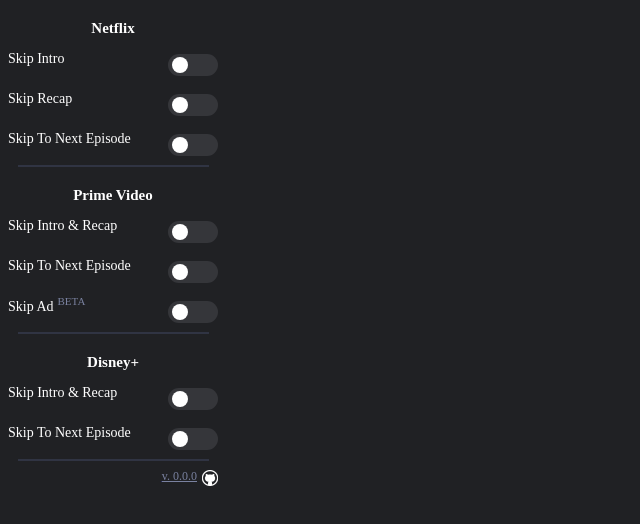
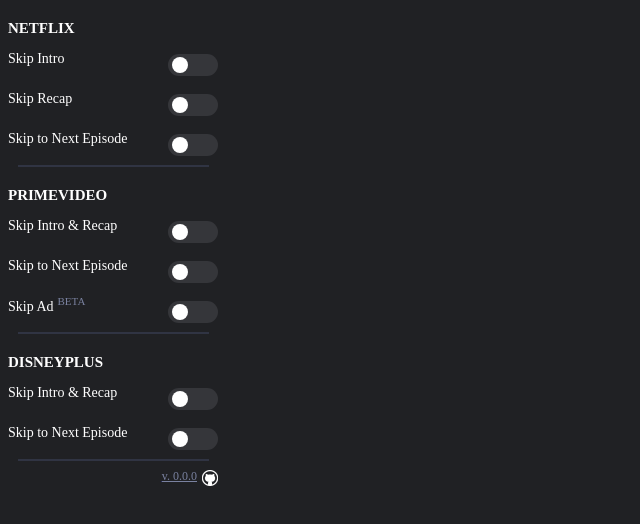
Before and after one commit to radar155/streamingskipper, a website built with webpack: page src/popup/popup.html in a window 1280 px wide. Shown: the whole page, without its empty margins (0-640 px from the left). Built offline with nearby package versions, Linux system fonts and the light colour scheme; some packages are replaced by stand-ins of ours.

Commit message:
generalize config to generate HTML in popup script

```diff
--- a/src/config.js
+++ b/src/config.js
@@ -2,21 +2,25 @@
     {
         service: 'NETFLIX',
         name: 'netflix_skip_intro',
+        ui: 'Skip Intro',
         selectors: ['button[data-uia="player-skip-intro"]']
     },
     {
         service: 'NETFLIX',
         name: 'netflix_skip_recap',
+        ui: 'Skip Recap',
         selectors: ['button[data-uia="player-skip-recap"]']
     },
     {
         service: 'NETFLIX',
         name: 'netflix_skip_next_episode',
+        ui: 'Skip to Next Episode',
         selectors: ['button[data-uia="next-episode-seamless-button"]', 'button[data-uia="next-episode-seamless-button-draining"]']
     },
     {
         service: 'PRIMEVIDEO',
         name: 'primevideo_skip_intro_&_recap',
+        ui: 'Skip Intro & Recap',
         selectors: ['button.atvwebplayersdk-skipelement-button']
     },
     /*{
@@ -27,21 +31,26 @@
     {
         service: 'PRIMEVIDEO',
         name: 'primevideo_skip_next_episode',
+        ui: 'Skip to Next Episode',
         selectors: ['.atvwebplayersdk-nextupcard-button']
     },
     {
         service: 'PRIMEVIDEO',
         name: 'primevideo_skip_ad',
-        selectors: ['.fu4rd6c', /*f1cw2swo */]
+        ui: 'Skip Ad',
+        selectors: ['.fu4rd6c', /*f1cw2swo */],
+        beta: true
     },
     {
         service: 'DISNEYPLUS',
         name: 'disneyplus_skip_intro_&_recap',
+        ui: 'Skip Intro & Recap',
         selectors: ['button.skip__button']
     },
     {
         service: 'DISNEYPLUS',
         name: 'disneyplus_skip_next_episode',
+        ui: 'Skip to Next Episode',
         selectors: ['button[data-testid="up-next-play-button"]']
         //selectors: ['button[data-testid="up-next-play-button"]', 'button[data-gv2elementkey="playNext"]', 'button[data-gv2interactionkey="playNext"']
     }
--- a/src/popup/popup.html
+++ b/src/popup/popup.html
@@ -7,71 +7,9 @@
 
 <body>
   <div id="background">
-    <p class="service"><strong>Netflix</strong></p>
-    <div class="selector">
-      <p>Skip Intro</p>
-      <label class="switch">
-        <input type="checkbox" name="netflix" id="netflix_skip_intro"></input>
-        <span class="slider netflix"></span>
-      </label>
+    <div id="services">
     </div>
-    <div class="selector">
-      <p>Skip Recap</p>
-      <label class="switch">
-        <input type="checkbox" name="netflix" id="netflix_skip_recap"></input>
-        <span class="slider netflix"></span>
-      </label>
-    </div>
-    <div class="selector">
-      <p>Skip To Next Episode</p>
-      <label class="switch">
-        <input type="checkbox" name="netflix" id="netflix_skip_next_episode"></input>
-        <span class="slider netflix"></span>
-      </label>
-    </div>
-    <hr>
-    <p class="service"><strong>Prime Video</strong></p>
-    <div class="selector">
-      <p>Skip Intro & Recap</p>
-      <label class="switch">
-        <input type="checkbox" name="primevideo" id="primevideo_skip_intro_&_recap"></input>
-        <span class="slider primevideo"></span>
-      </label>
-    </div>
-    <div class="selector">
-      <p>Skip To Next Episode</p>
-      <label class="switch">
-        <input type="checkbox" name="primevideo" id="primevideo_skip_next_episode"></input>
-        <span class="slider primevideo"></span>
-      </label>
-    </div>
-    <div class="selector">
-      <p>Skip Ad</p>
-      <sup>
-        <p id="beta">BETA</p>
-      </sup>
-      <label class="switch">
-        <input type="checkbox" name="primevideo" id="primevideo_skip_ad"></input>
-        <span class="slider primevideo"></span>
-      </label>
-    </div>
-    <hr>
-    <p class="service"><strong>Disney+</strong></p>
-    <div class="selector">
-      <p>Skip Intro & Recap</p>
-      <label class="switch">
-        <input type="checkbox" name="disneyplus" id="disneyplus_skip_intro_&_recap"></input>
-        <span class="slider disneyplus"></span>
-      </label>
-    </div>
-    <div class="selector">
-      <p>Skip To Next Episode</p>
-      <label class="switch">
-        <input type="checkbox" name="disneyplus" id="disneyplus_skip_next_episode"></input>
-        <span class="slider disneyplus"></span>
-      </label>
-    </div>
-    <hr>
+
     <a class="gitlink" href="https://github.com/radar155/streamingskipper" target="_blank">
       <div class="version"
       rel="noopener noreferrer">v. <span id="version"></span></div>
--- a/src/popup/popup.js
+++ b/src/popup/popup.js
@@ -3,13 +3,51 @@
 let version_span = document.getElementById('version')
 version_span.innerText = manifestData.version
 
-let checkboxes_id_list = skippers.map(item => {
-  return {
-    id: item.name,
-    element: null
+let checkboxes_id_list = skippers.reduce((a, skipper) => {
+  a[skipper.service] = a[skipper.service] || []
+  skipper.element = null
+  a[skipper.service].push(skipper)
+  return a
+}, Object.create(null))
+
+console.log(checkboxes_id_list, Object.entries(checkboxes_id_list))
+for (const [key, value] of Object.entries(checkboxes_id_list)) {
+  const container = document.getElementById('services')
+  container.insertAdjacentHTML('beforeend', `<p class="service"><strong>${key}</strong></p>`)
+
+  for (let i = 0; i < value.length; i++) {
+    container.insertAdjacentHTML('beforeend', `
+      <div class="selector">
+        <p>${value[i].ui}</p>
+        ${value[i].beta ? '<sup><p id="beta">BETA</p></sup>' : ''}
+        <label class="switch">
+          <input type="checkbox" name="${value[i].service.toLowerCase()}" id="${value[i].name}"></input>
+          <span class="slider ${value[i].service.toLowerCase()}"></span>
+        </label>
+      </div>
+    `)
+
+    value[i].element = document.getElementById(value[i].name)
+
+    chrome.storage.local.get(value[i].name, (result) => {
+      console.log(result, value[i].element)
+      value[i].element.checked = result[value[i].name]
+    })
+
+    value[i].element.addEventListener("change", (event) => {
+      console.log(event.currentTarget.checked)
+      chrome.storage.local.set({ [value[i].name]: event.currentTarget.checked })
+    })
   }
-})
 
+  container.insertAdjacentHTML('beforeend', '<hr>')
+}
+
+console.log('ao')
+console.log(checkboxes_id_list['DISNEYPLUS'][0].element)
+console.log(document.getElementById('disneyplus_skip_intro_&_recap'))
+console.log(checkboxes_id_list['DISNEYPLUS'][0].element === document.getElementById('disneyplus_skip_intro_&_recap'))
+/*
 for (let i = 0; i < checkboxes_id_list.length; i++) {
 
   checkboxes_id_list[i].element = document.getElementById(checkboxes_id_list[i].id)
@@ -22,4 +60,58 @@
     chrome.storage.local.set({ [checkboxes_id_list[i].id]: event.currentTarget.checked })
   });
 
-}
+}*/
+
+/*
+      <p class="service"><strong>Netflix</strong></p>
+      <div class="selector">
+        <p>Skip Intro</p>
+        <label class="switch">
+          <input type="checkbox" name="netflix" id="netflix_skip_intro"></input>
+          <span class="slider netflix"></span>
+        </label>
+      </div>
+      <div class="selector">
+        <p>Skip Recap</p>
+        <label class="switch">
+          <input type="checkbox" name="netflix" id="netflix_skip_recap"></input>
+          <span class="slider netflix"></span>
+        </label>
+      </div>
+      <div class="selector">
+        <p>Skip To Next Episode</p>
+        <label class="switch">
+          <input type="checkbox" name="netflix" id="netflix_skip_next_episode"></input>
+          <span class="slider netflix"></span>
+        </label>
+      </div>
+    <hr>
+
+
+    <p class="service"><strong>Prime Video</strong></p>
+    <div class="selector">
+      <p>Skip Intro & Recap</p>
+      <label class="switch">
+        <input type="checkbox" name="primevideo" id="primevideo_skip_intro_&_recap"></input>
+        <span class="slider primevideo"></span>
+      </label>
+    </div>
+    <div class="selector">
+      <p>Skip To Next Episode</p>
+      <label class="switch">
+        <input type="checkbox" name="primevideo" id="primevideo_skip_next_episode"></input>
+        <span class="slider primevideo"></span>
+      </label>
+    </div>
+    <div class="selector">
+      <p>Skip Ad</p>
+      <sup>
+        <p id="beta">BETA</p>
+      </sup>
+      <label class="switch">
+        <input type="checkbox" name="primevideo" id="primevideo_skip_ad"></input>
+        <span class="slider primevideo"></span>
+      </label>
+    </div>
+    <hr>
+    */
```
